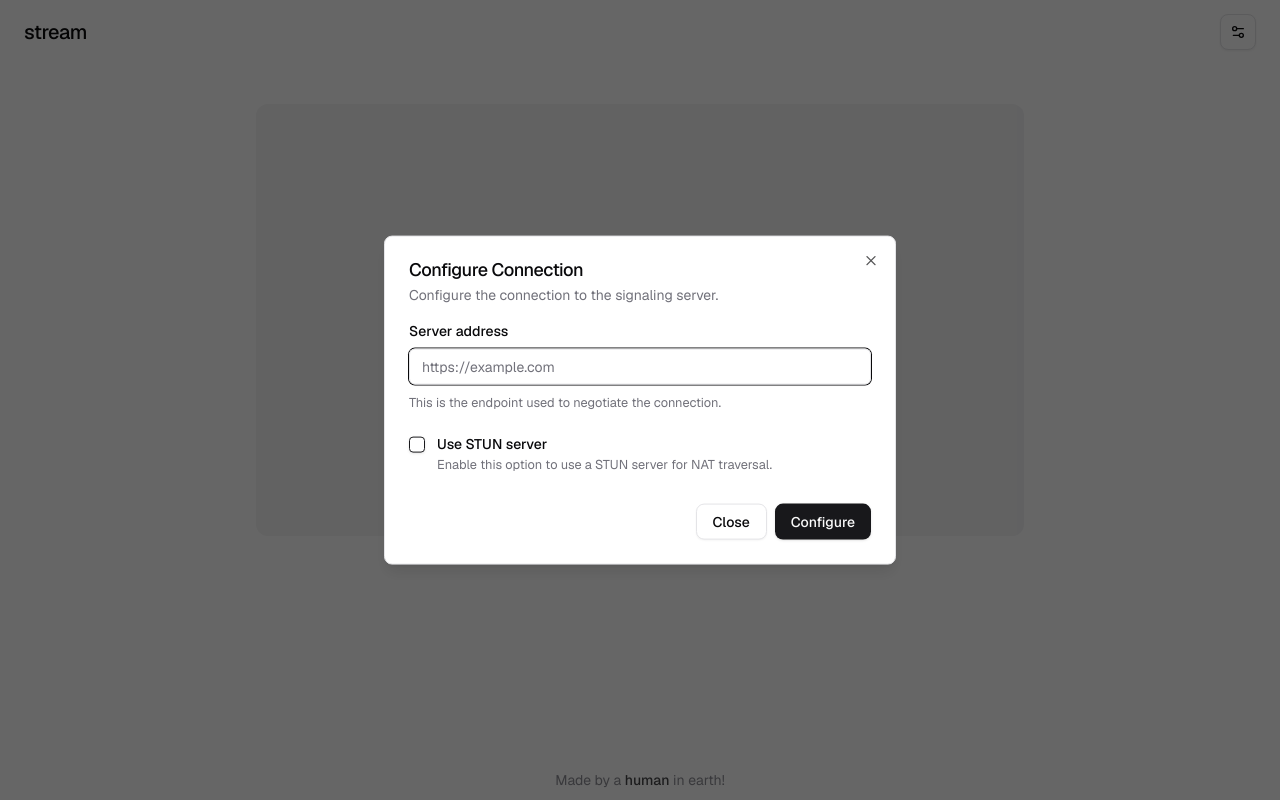
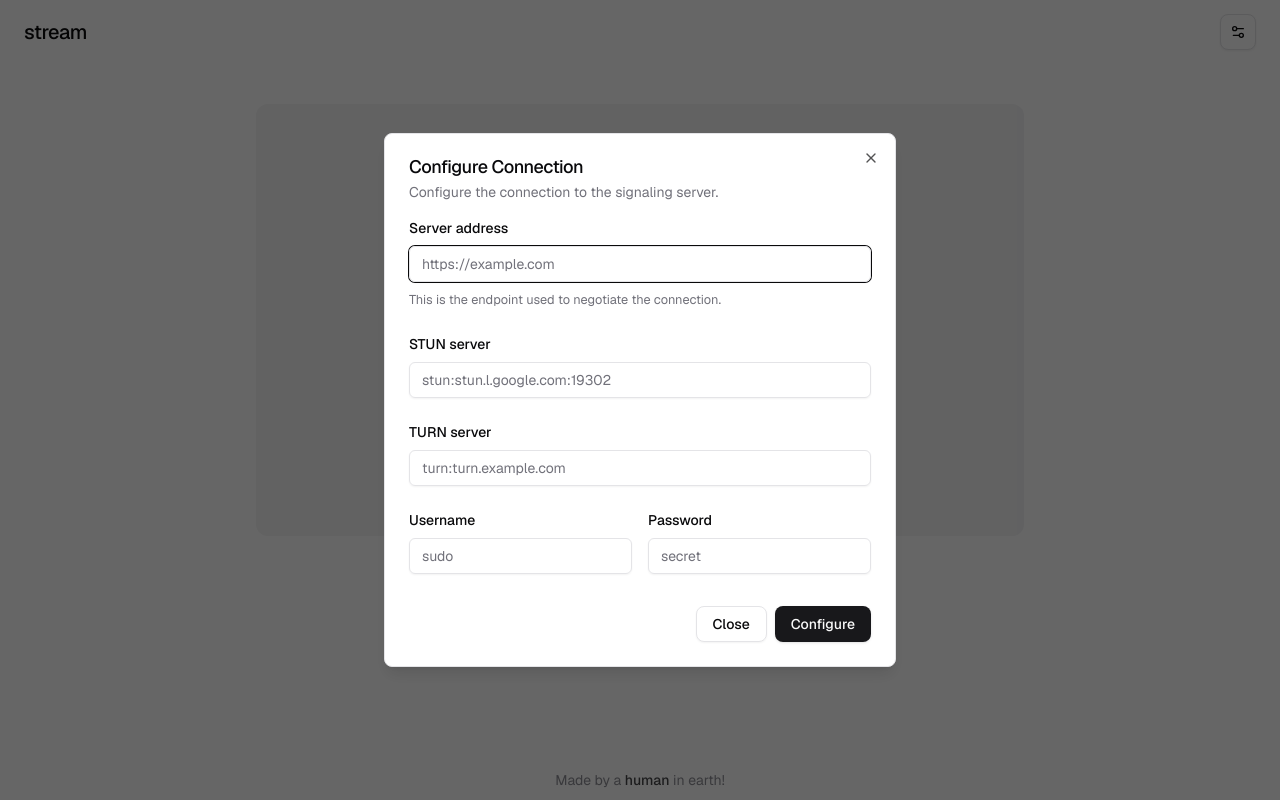
Before and after one commit to snelusha/smart-stream, a Next.js app: page / in a window 1280 px wide. Both pictures are taken after a click on the button 1238 px from the left and 32 px from the top of the page. Built offline with nearby package versions, Linux system fonts and the light colour scheme.

Commit message:
feat: implement turn server configuration

```diff
--- a/app/(app)/page.tsx
+++ b/app/(app)/page.tsx
@@ -8,12 +8,23 @@ import { toast } from "sonner";
 
 import { useConfigStore } from "@/stores/config";
 
-function createPeerConnection(useStun: boolean) {
-  const config: RTCConfiguration = {};
+import type { Config } from "@/stores/config";
 
-  if (useStun) config.iceServers = [{ urls: "stun:stun.l.google.com:19302" }];
+function createPeerConnection(config: Config) {
+  const _config: RTCConfiguration = {};
 
-  return new RTCPeerConnection(config);
+  const iceServers: RTCIceServer[] = [];
+
+  if (config.stun) iceServers.push({ urls: config.stun });
+  if (config.turn.url)
+    iceServers.push({
+      urls: config.turn.url,
+      username: config.turn.username,
+      credential: config.turn.password,
+    });
+
+  _config.iceServers = iceServers;
+  return new RTCPeerConnection(_config);
 }
 
 async function negotiate(address: string, pc: RTCPeerConnection) {
@@ -67,7 +78,7 @@ export default function Page() {
     if (!configStore.hasHydrated) return;
 
     const start = async () => {
-      const peerConnection = createPeerConnection(true);
+      const peerConnection = createPeerConnection(configStore.config);
 
       peerConnection.addEventListener("track", (event) => {
         if (event.track.kind === "video" && videoRef.current) {
--- a/components/modals/configuration-modal.tsx
+++ b/components/modals/configuration-modal.tsx
@@ -9,7 +9,6 @@ import { zodResolver } from "@hookform/resolvers/zod";
 
 import { Input } from "@/components/ui/input";
 import { Button } from "@/components/ui/button";
-import { Checkbox } from "@/components/ui/checkbox";
 import {
   Dialog,
   DialogClose,
@@ -34,7 +33,12 @@ import { cn } from "@/styles/utils";
 
 const configureFormSchema = z.object({
   address: z.string().url(),
-  stun: z.boolean().default(false).optional(),
+  stun: z.string().optional(),
+  turn: z.object({
+    url: z.string(),
+    username: z.string(),
+    password: z.string(),
+  }),
 });
 
 type ConfigureFormValues = z.infer<typeof configureFormSchema>;
@@ -44,22 +48,30 @@ interface ConfigurationModalProps {
   onClose: () => void;
 }
 
+function intializeFormValues(config: ConfigureFormValues) {
+  return {
+    address: config.address ?? "",
+    stun: config.stun ?? "",
+    turn: {
+      url: config.turn.url ?? "",
+      username: config.turn.username ?? "",
+      password: config.turn.password ?? "",
+    },
+  };
+}
+
 export function ConfigurationModal({ open, onClose }: ConfigurationModalProps) {
   const configStore = useConfigStore();
 
   const form = useForm<ConfigureFormValues>({
     resolver: zodResolver(configureFormSchema),
-    defaultValues: {
-      address: configStore.config.address || "",
-      stun: configStore.config.stun,
-    },
+    defaultValues: intializeFormValues(
+      configStore.config as ConfigureFormValues,
+    ),
   });
 
   React.useEffect(() => {
-    form.reset({
-      address: configStore.config.address || "",
-      stun: configStore.config.stun,
-    });
+    form.reset(intializeFormValues(configStore.config as ConfigureFormValues));
   }, [configStore.config]);
 
   const handleOpenChange = (open: boolean) => {
@@ -113,24 +125,82 @@ export function ConfigurationModal({ open, onClose }: ConfigurationModalProps) {
               <FormField
                 control={form.control}
                 name="stun"
-                render={({ field }) => (
-                  <FormItem className="flex items-start space-x-3 space-y-0">
+                render={({ field, fieldState }) => (
+                  <FormItem>
+                    <FormLabel>STUN server</FormLabel>
                     <FormControl>
-                      <Checkbox
-                        checked={field.value}
-                        onCheckedChange={field.onChange}
+                      <Input
+                        className={cn(
+                          fieldState.error &&
+                            "border-destructive focus-visible:ring-destructive",
+                        )}
+                        placeholder="stun:stun.l.google.com:19302"
+                        {...field}
                       />
                     </FormControl>
-                    <div className="space-y-2 leading-none">
-                      <FormLabel>Use STUN server</FormLabel>
-                      <FormDescription>
-                        Enable this option to use a STUN server for NAT
-                        traversal.
-                      </FormDescription>
-                    </div>
                   </FormItem>
                 )}
               />
+              <FormField
+                control={form.control}
+                name="turn.url"
+                render={({ field, fieldState }) => (
+                  <FormItem>
+                    <FormLabel>TURN server</FormLabel>
+                    <FormControl>
+                      <Input
+                        className={cn(
+                          fieldState.error &&
+                            "border-destructive focus-visible:ring-destructive",
+                        )}
+                        placeholder="turn:turn.example.com"
+                        {...field}
+                      />
+                    </FormControl>
+                  </FormItem>
+                )}
+              />
+              <div className="grid grid-cols-2 gap-4">
+                <FormField
+                  control={form.control}
+                  name="turn.username"
+                  render={({ field, fieldState }) => (
+                    <FormItem>
+                      <FormLabel>Username</FormLabel>
+                      <FormControl>
+                        <Input
+                          className={cn(
+                            fieldState.error &&
+                              "border-destructive focus-visible:ring-destructive",
+                          )}
+                          placeholder="sudo"
+                          {...field}
+                        />
+                      </FormControl>
+                    </FormItem>
+                  )}
+                />
+                <FormField
+                  control={form.control}
+                  name="turn.password"
+                  render={({ field, fieldState }) => (
+                    <FormItem>
+                      <FormLabel>Password</FormLabel>
+                      <FormControl>
+                        <Input
+                          className={cn(
+                            fieldState.error &&
+                              "border-destructive focus-visible:ring-destructive",
+                          )}
+                          type="password"
+                          placeholder="secret"
+                          {...field}
+                        />
+                      </FormControl>
+                    </FormItem>
+                  )}
+                />
+              </div>
             </div>
             <DialogFooter className="mt-4">
               <DialogClose asChild>
--- a/stores/config.ts
+++ b/stores/config.ts
@@ -1,9 +1,14 @@
 import { create } from "zustand";
 import { persist, createJSONStorage } from "zustand/middleware";
 
-interface Config {
-  address: string | null;
-  stun: boolean;
+export interface Config {
+  address: string | undefined;
+  stun: string | undefined;
+  turn: {
+    url: string | undefined;
+    username: string | undefined;
+    password: string | undefined;
+  };
 }
 
 interface ConfigState {
@@ -16,8 +21,13 @@ export const useConfigStore = create<ConfigState>()(
   persist(
     (set, get) => ({
       config: {
-        address: null,
-        stun: false,
+        address: undefined,
+        stun: undefined,
+        turn: {
+          url: undefined,
+          username: undefined,
+          password: undefined,
+        },
       },
       setConfig: (config) =>
         set({
```
